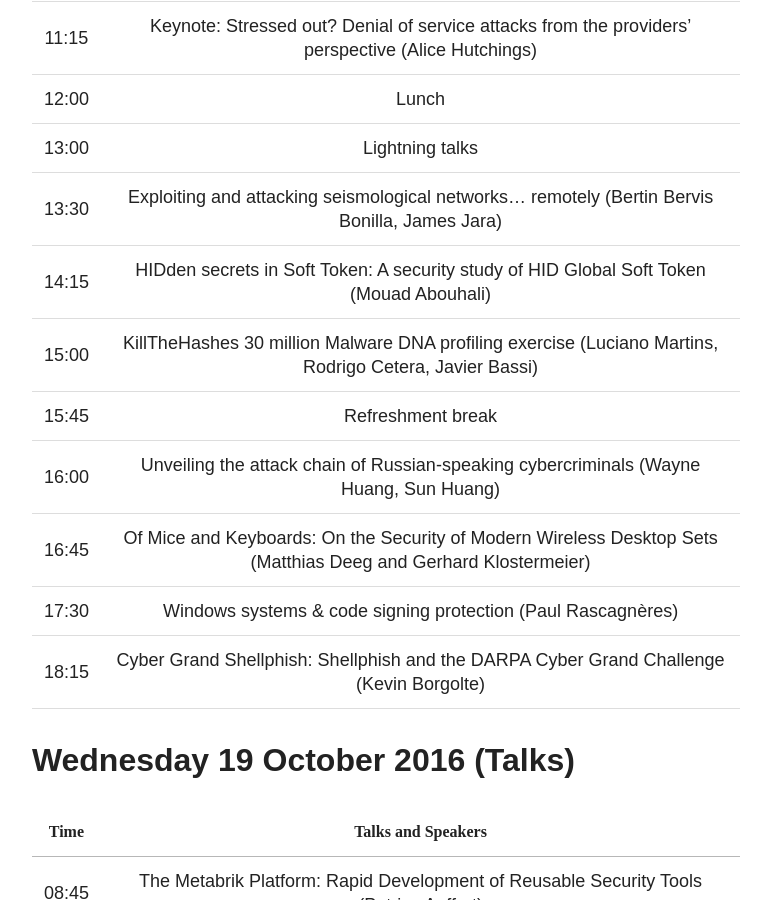
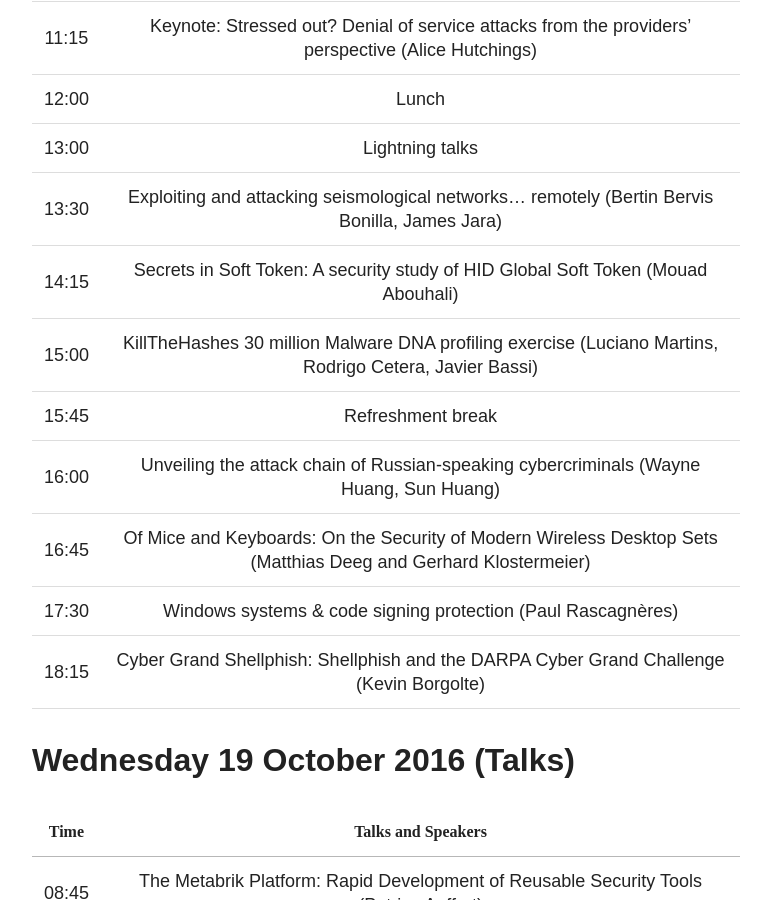
Before and after one commit to adulau/hack-lu-2016, a Jekyll site: the page built from agenda/index.md, in a window 1280 px wide and 900 px high, scrolled down 1039 px. Shown: the whole window, without its empty margins (254-1025 px from the left). Built offline with Jekyll 4.4.1, drawn with Linux system fonts in a browser that asks for light colours; nearby versions of some CDN libraries.

Commit message:
Update talk title

```diff
--- a/agenda/index.md
+++ b/agenda/index.md
@@ -25,7 +25,7 @@
 | 12:00 | Lunch |
 | 13:00 | [Lightning talks](http://piratepad.net/GYg4ObNCsY)|
 | 13:30 | [Exploiting and attacking seismological networks… remotely](http://2016.hack.lu/talks/#exploiting-and-attacking-seismological-networks-remotely) ([Bertin Bervis Bonilla](http://2016.hack.lu/talks/#bio-bertin-bervis-bonilla), [James Jara](http://2016.hack.lu/talks/#bio-james-jara)) |
-| 14:15 | [HIDden secrets in Soft Token: A security study of HID Global Soft Token](http://2016.hack.lu/talks/#hidden-secrets-in-soft-token-a-security-study-of-hid-global-soft-token) ([Mouad Abouhali](http://2016.hack.lu/talks/#bio-mouad-abouhali)) <!--- static: day -->|
+| 14:15 | [Secrets in Soft Token: A security study of HID Global Soft Token](http://2016.hack.lu/talks/#hidden-secrets-in-soft-token-a-security-study-of-hid-global-soft-token) ([Mouad Abouhali](http://2016.hack.lu/talks/#bio-mouad-abouhali)) <!--- static: day -->|
 | 15:00 | [KillTheHashes 30 million Malware DNA profiling exercise](http://2016.hack.lu/talks/#killthehashes-30-million-malware-dna-profiling-exercise) ([Luciano Martins](http://2016.hack.lu/talks/#bio-luciano-martins), [Rodrigo Cetera](http://2016.hack.lu/talks/#bio-rodrigo-cetera), [Javier Bassi](http://2016.hack.lu/talks/#bio-javier-bassi))|
 | 15:45 | Refreshment break |
 | 16:00 | [Unveiling the attack chain of Russian-speaking cybercriminals](http://2016.hack.lu/talks/#unveiling-the-attack-chain-of-russian-speaking-cybercriminals) ([Wayne Huang](http://2016.hack.lu/talks/#bio-wayne-huang), [Sun Huang](http://2016.hack.lu/talks/#bio-sun-huang))|
```
Also changed, not shown: talks/index.md (+2 -2 lines).
